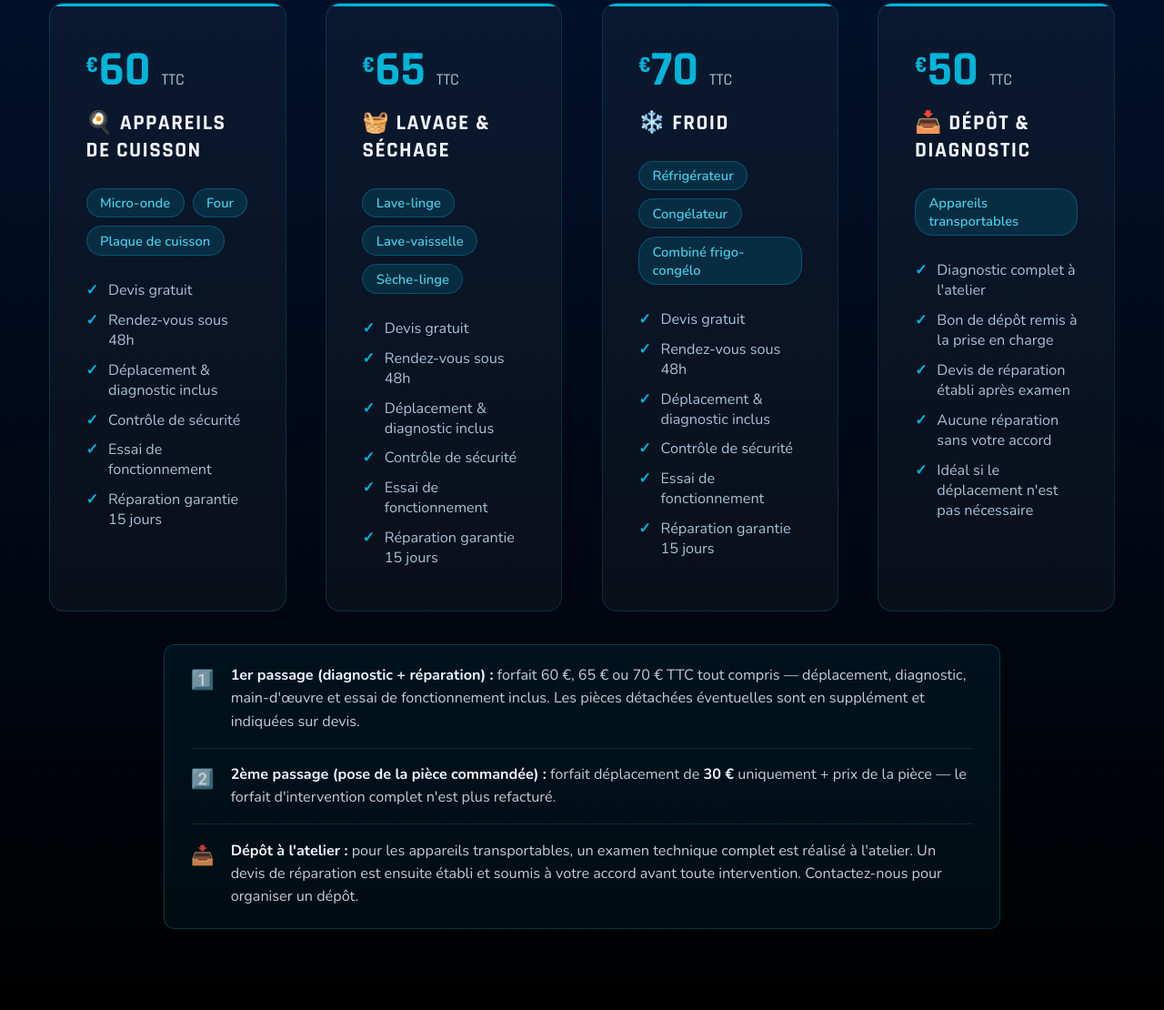
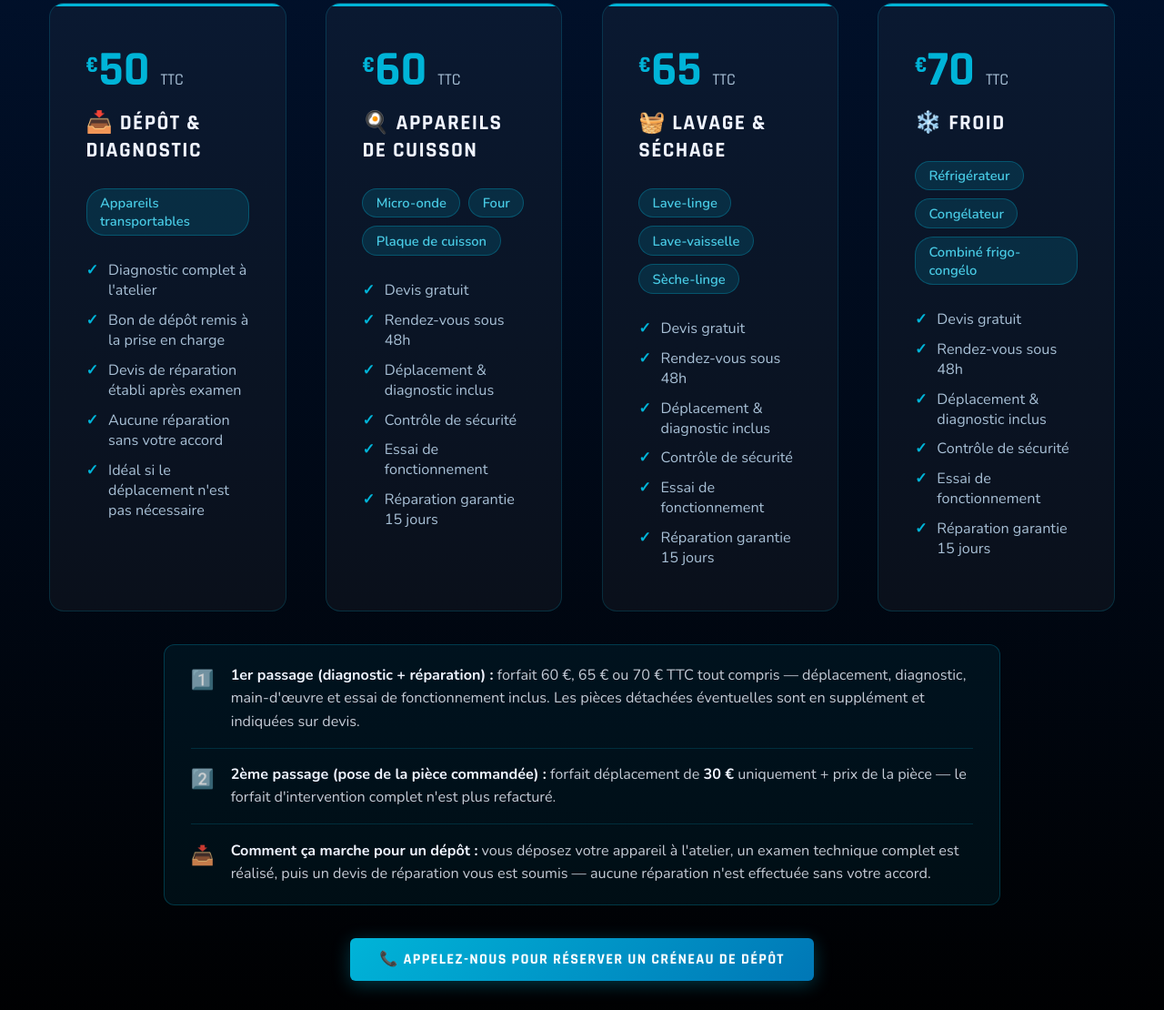
Before and after one commit to Aougoustine/AC-Service, a plain HTML site: page index.html in a window 1280 px wide. Shown: the part 4782-5892 px from the top of the page at 91% size. Drawn offline with nearby package versions, Linux system fonts and the light colour scheme.

Commit message:
Add files via upload

```diff
--- a/index.html
+++ b/index.html
@@ -462,6 +462,20 @@ footer span{color:var(--cyan);}
   <h2 class="section-title reveal">Nos <span>Forfaits</span></h2>
   <div class="section-line reveal"></div>
   <div class="forfaits-grid">
+    <div class="forfait-card card-autres reveal">
+      <div class="forfait-price"><sup>€</sup>50 <span>TTC</span></div>
+      <div class="forfait-name">📥 Dépôt &amp; Diagnostic</div>
+      <div class="forfait-appareils">
+        <span class="tag">Appareils transportables</span>
+      </div>
+      <ul class="forfait-features">
+        <li>Diagnostic complet à l'atelier</li>
+        <li>Bon de dépôt remis à la prise en charge</li>
+        <li>Devis de réparation établi après examen</li>
+        <li>Aucune réparation sans votre accord</li>
+        <li>Idéal si le déplacement n'est pas nécessaire</li>
+      </ul>
+    </div>
     <div class="forfait-card reveal">
       <div class="forfait-price"><sup>€</sup>60 <span>TTC</span></div>
       <div class="forfait-name">🍳 Appareils de cuisson</div>
@@ -513,20 +527,6 @@ footer span{color:var(--cyan);}
         <li>Réparation garantie 15 jours</li>
       </ul>
     </div>
-    <div class="forfait-card card-autres reveal">
-      <div class="forfait-price"><sup>€</sup>50 <span>TTC</span></div>
-      <div class="forfait-name">📥 Dépôt &amp; Diagnostic</div>
-      <div class="forfait-appareils">
-        <span class="tag">Appareils transportables</span>
-      </div>
-      <ul class="forfait-features">
-        <li>Diagnostic complet à l'atelier</li>
-        <li>Bon de dépôt remis à la prise en charge</li>
-        <li>Devis de réparation établi après examen</li>
-        <li>Aucune réparation sans votre accord</li>
-        <li>Idéal si le déplacement n'est pas nécessaire</li>
-      </ul>
-    </div>
   </div>
 
   <!-- Note tarifaire 1er / 2ème passage -->
@@ -543,8 +543,12 @@ footer span{color:var(--cyan);}
     <div class="fn-sep"></div>
     <div class="forfaits-note-row">
       <span class="forfaits-note-icon">📥</span>
-      <span><strong>Dépôt à l'atelier :</strong> pour les appareils transportables, un examen technique complet est réalisé à l'atelier. Un devis de réparation est ensuite établi et soumis à votre accord avant toute intervention. Contactez-nous pour organiser un dépôt.</span>
+      <span><strong>Comment ça marche pour un dépôt :</strong> vous déposez votre appareil à l'atelier, un examen technique complet est réalisé, puis un devis de réparation vous est soumis — aucune réparation n'est effectuée sans votre accord.</span>
     </div>
+  </div>
+
+  <div style="text-align:center;margin-top:2rem;">
+    <a href="tel:+33744859895" class="btn-primary" style="font-size:.9rem;padding:.7rem 1.8rem;" aria-label="Appeler AC SERVICE au 07 44 85 98 95">📞 Appelez-nous pour réserver un créneau de dépôt</a>
   </div>
 </section>
 
```
